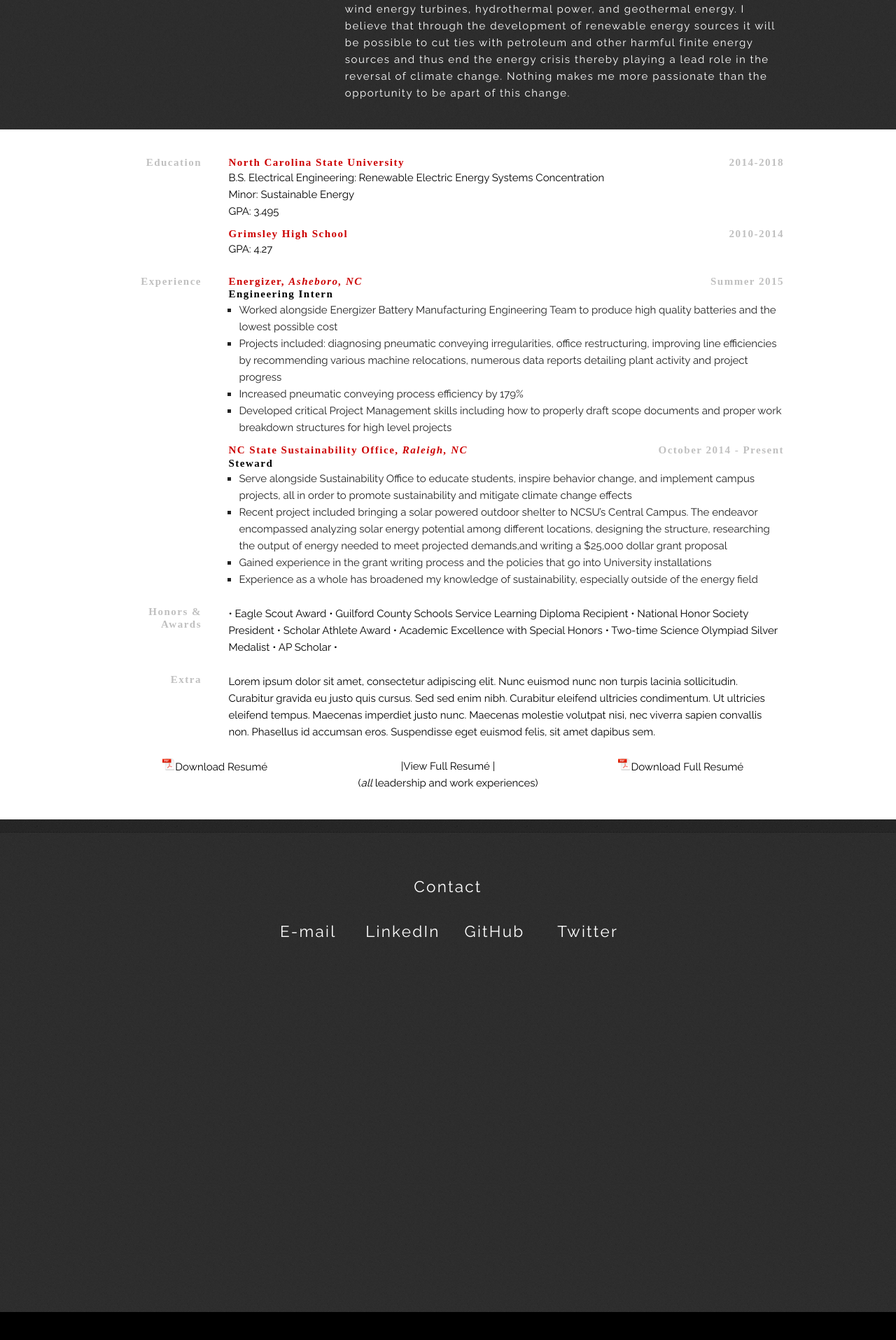
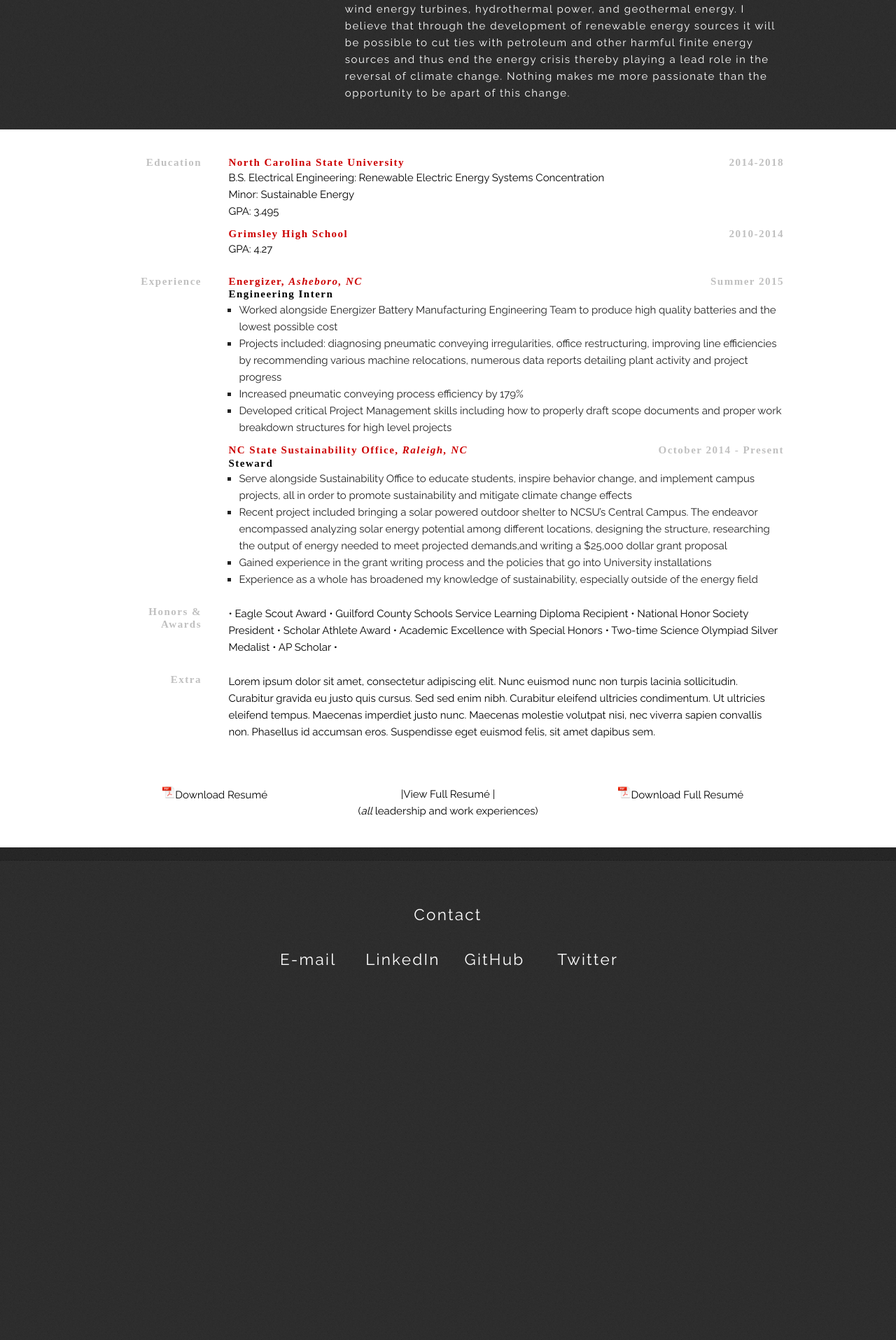
Before and after one commit to jacksoncwilliams/jackson-erin, a Jekyll site: the page built from simpleindex.html, in a window 1280 px wide. Shown: the part 2021-3936 px from the top of the page at 70% size. Built offline with Jekyll 4.4.1, drawn with Linux system fonts in a browser that asks for light colours; nearby versions of some CDN libraries; some web fonts are replaced; before the commit the page ends 3896 px from its top, so only the background shows below that.

Commit message:
Update simple.css

```diff
--- a/css/simple.css
+++ b/css/simple.css
@@ -255,6 +255,17 @@
    font-size: 1em;
    font-weight: 400;
    line-height: 1.6;
+   margin-top: 4rem;
+}
+
+#resume .downloadbar a {
+  color:#000000;
+  text-decoration: none;
+}
+
+#resume .downloadbar a:hover {
+  color:#CC0000;
+  text-decoration: none;
 }
 
 /* =============================================================================
```
